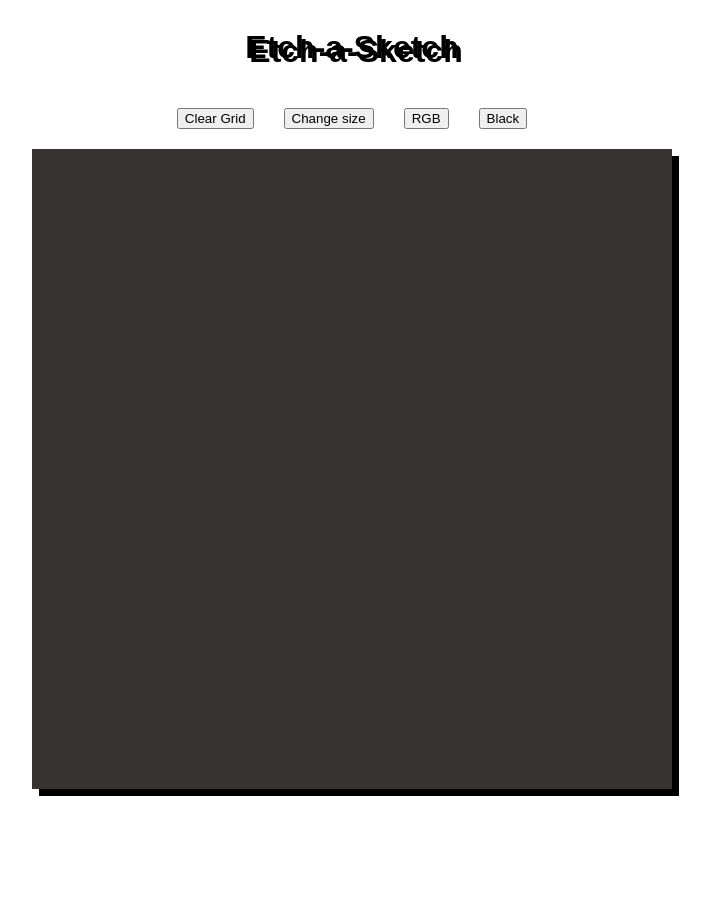
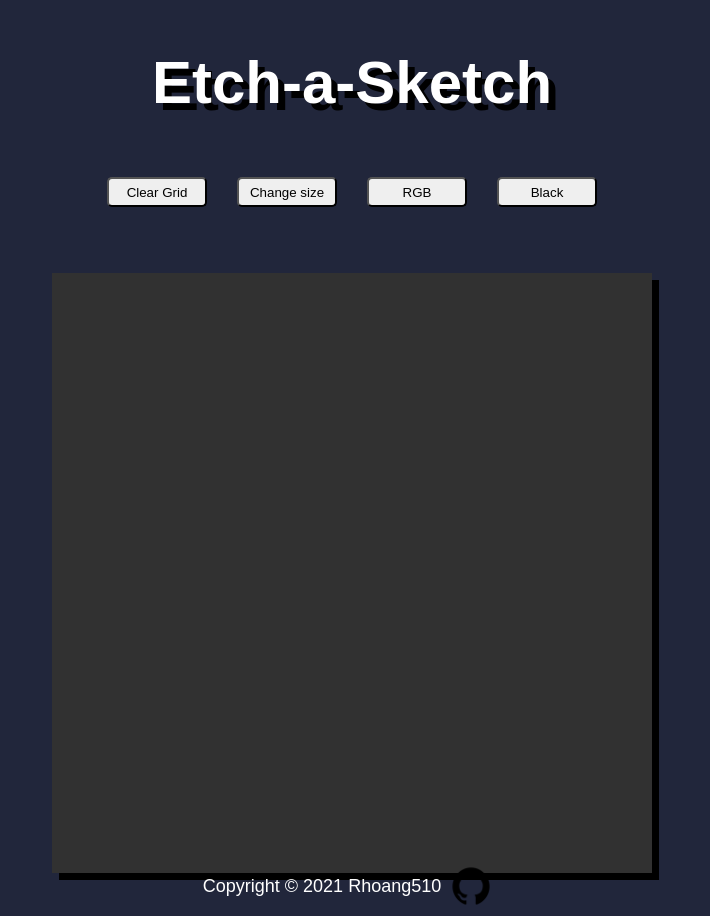
Before and after one commit to Rhoang510/etch-a-sketch, a plain HTML site: page index.html in a window 1280 px wide. Shown: the whole page, without its empty margins (288-998 px from the left). Before the commit the page ends 800 px from the top, so only its background shows below. Drawn offline with Linux system fonts and the light colour scheme.

Commit message:
Adding more changes to functions

```diff
--- a/index.html
+++ b/index.html
@@ -16,8 +16,17 @@
             <button class="rgb">RGB</button>
             <button class="black">Black</button>
         </div>
+        <div class="size">
+            <p></p>
+        </div>
         <div id="gridContainer">
             <div id="container"></div>
         </div>
+        <footer>
+            <p>Copyright © 2021 Rhoang510</p>
+            <div class="icon">
+                <a id="icon" href="https://github.com/Rhoang510"><img src="img/github.png" alt="github"></a>
+            </div>
+        </footer>
     </body>
 </html>
--- a/script.js
+++ b/script.js
@@ -3,6 +3,7 @@ const clearGrid = document.querySelector(".clear");
 const rgb = document.querySelector(".rgb");
 const black = document.querySelector(".black");
 const changeSize = document.querySelector(".changeSize");
+const size = document.querySelector(".size");
 
 function makeGrid(gridSize) {
     container.style.setProperty("--columns", gridSize);
@@ -52,17 +53,12 @@ black.addEventListener("click", () => {
 
 changeSize.addEventListener("click", () => {
     const boxes = document.querySelectorAll(".box");
-    boxes.forEach((box) => {
-        box.remove();
-    });
-    changeGrid();
-});
-
-function changeGrid() {
     let changeGrid = parseInt(prompt("Enter the size of grid you want. (2-100)", ""));
     if (changeGrid > 1 && changeGrid <= 100) {
-         makeGrid(changeGrid);
-    } else {
-         alert("Please choose a number between 2 and 100.");
-    }
-};
+        boxes.forEach((box) => {
+            box.remove();
+        }); makeGrid(changeGrid);
+        } else {
+            alert("Please choose a number between 2 and 100.");
+        }
+});
--- a/style.css
+++ b/style.css
@@ -1,17 +1,47 @@
+html {
+    position: relative;
+    min-height: 100%;
+}
 body {
     display: flex;
     flex-direction: column;
     font-family: Arial, Helvetica, sans-serif;
+    background-color: rgb(33, 38, 59);
+}
+
+button {
+    width: 100px;
+    height: 30px;
+    border-radius: 5px;
+}
+
+button:hover {
+    border: 1px solid red;
+    background-color: rgb(221, 221, 221);
+}
+
+button:active {
+    transform: translate(2px, 2px);
+}
+
+.rgb:focus {
+    background-color: rgb(117, 117, 117);
+    transition: all 0.3s ease-in-out;
+}
+
+.black:focus {
+    background-color: rgb(117, 117, 117);
+    transition: all 0.3s ease-in-out;
 }
 
 .header {
     display: flex;
     justify-content: center;
     align-items: center;
-    text-shadow: 4px 4px black;
+    color: white;
+    font-size: 30px;
+    text-shadow: 7px 7px black;
 }
-
-
 
 .newGrid {
     display: flex;
@@ -21,18 +51,49 @@ body {
     gap: 30px;
 }
 
+.size {
+    text-align: center;
+    color: white;
+
+}
+
 #gridContainer {
     display: flex;
     justify-content: center;
     align-items: center;
+    padding: 30px;
 }
 
 #container {
     display: grid;
-    background-color: rgb(56, 51, 51);
+    background-color: rgb(49, 49, 49);
     box-shadow: 7px 7px black;
-    height: 640px;
-    width: 640px;
+    height: 600px;
+    width: 600px;
     grid-template-columns: repeat(var(--columns), 1fr);
     grid-template-rows: repeat(var(--rows), 1fr);
 }
+
+#icon {
+    display: flex;
+    height: 60px;
+    width: 60px;
+}
+
+#icon:hover {
+    transform: scale(1.1);
+}
+
+footer {
+    position: absolute;
+    bottom: 0;
+    left: 0;
+    display: flex;
+    justify-content: center;
+    align-items: center;
+    margin-top: auto;
+    color: white;
+    font-size: 18px;
+    width: 100%;
+    height: 50px;
+}
```
Also changed, not shown: img/github.png (added).
